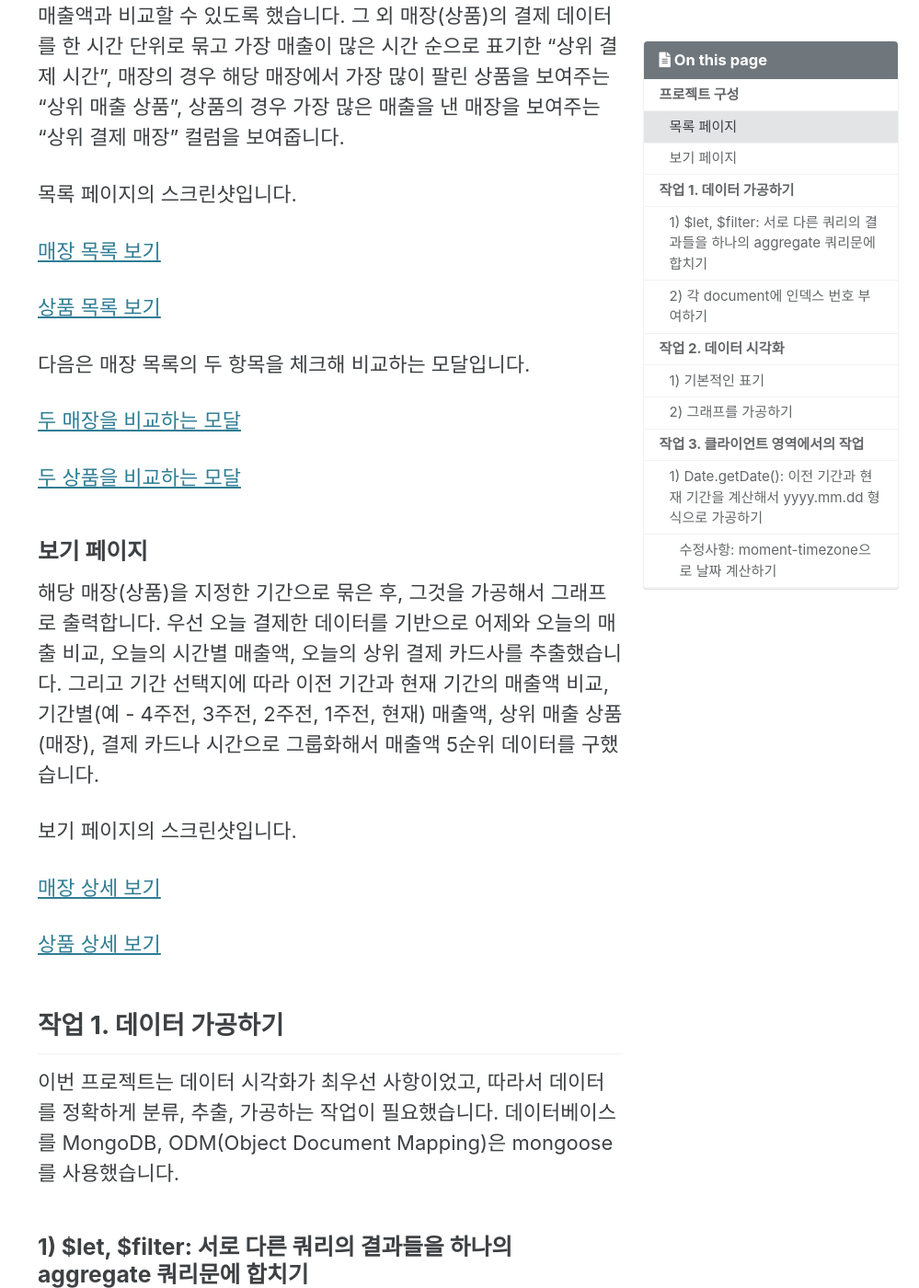
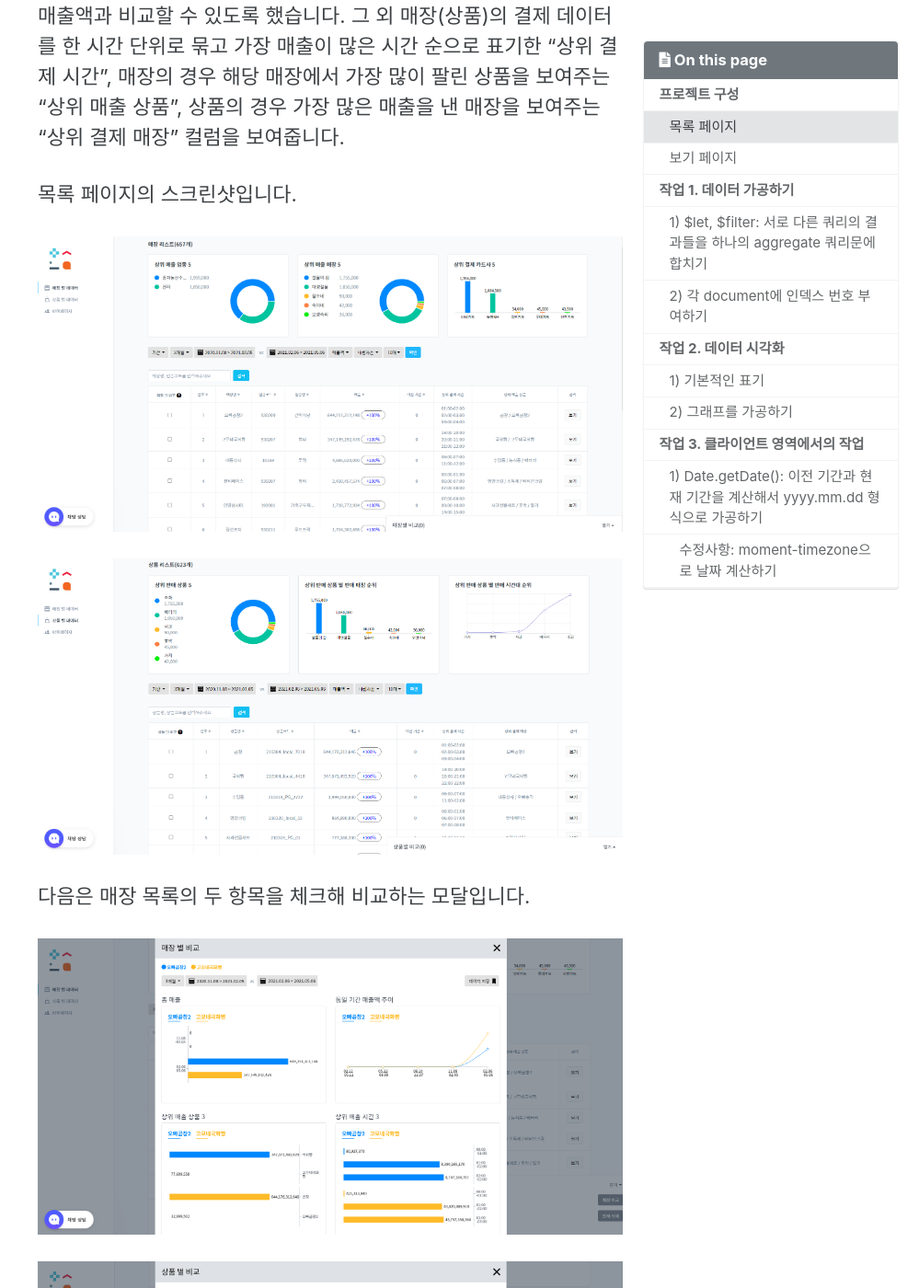
Before and after one commit to chinsanchung/chinsanchung.github.com, a Jekyll site: the page built from _posts/2021-02-16-project-moneybullet.md, in a window 1280 px wide and 1400 px high, scrolled down 1258 px. Shown: the whole window at 92% size, without its empty margins (281-1280 px from the left). Built offline with Jekyll 4.4.1, drawn with Linux system fonts in a browser that asks for light colours; cached includes are drawn as plain includes.

Commit message:
이미지 링크를 gdrive 대신 assets/images 의 이미지로 교체

```diff
--- a/_posts/2021-02-16-project-moneybullet.md
+++ b/_posts/2021-02-16-project-moneybullet.md
@@ -43,15 +43,15 @@ tags:
 
 목록 페이지의 스크린샷입니다.
 
-[매장 목록 보기](https://github.com/chinsanchung/chinsanchung.github.com/blob/master/assets/images/moneybullet-01.PNG?raw=true)
+![매장 목록 보기](https://github.com/chinsanchung/chinsanchung.github.com/blob/master/assets/images/moneybullet-01.PNG?raw=true)
 
-[상품 목록 보기](https://github.com/chinsanchung/chinsanchung.github.com/blob/master/assets/images/moneybullet-02.PNG?raw=true)
+![상품 목록 보기](https://github.com/chinsanchung/chinsanchung.github.com/blob/master/assets/images/moneybullet-02.PNG?raw=true)
 
 다음은 매장 목록의 두 항목을 체크해 비교하는 모달입니다.
 
-[두 매장을 비교하는 모달](https://github.com/chinsanchung/chinsanchung.github.com/blob/master/assets/images/moneybullet-03.PNG?raw=true)
+![두 매장을 비교하는 모달](https://github.com/chinsanchung/chinsanchung.github.com/blob/master/assets/images/moneybullet-03.PNG?raw=true)
 
-[두 상품을 비교하는 모달](https://github.com/chinsanchung/chinsanchung.github.com/blob/master/assets/images/moneybullet-04.PNG?raw=true)
+![두 상품을 비교하는 모달](https://github.com/chinsanchung/chinsanchung.github.com/blob/master/assets/images/moneybullet-04.PNG?raw=true)
 
 ### 보기 페이지
 
@@ -60,9 +60,9 @@ tags:
 
 보기 페이지의 스크린샷입니다.
 
-[매장 상세 보기](https://github.com/chinsanchung/chinsanchung.github.com/blob/master/assets/images/moneybullet-05.PNG?raw=true)
+![매장 상세 보기](https://github.com/chinsanchung/chinsanchung.github.com/blob/master/assets/images/moneybullet-05.PNG?raw=true)
 
-[상품 상세 보기](https://github.com/chinsanchung/chinsanchung.github.com/blob/master/assets/images/moneybullet-06.PNG?raw=true)
+![상품 상세 보기](https://github.com/chinsanchung/chinsanchung.github.com/blob/master/assets/images/moneybullet-06.PNG?raw=true)
 
 ## 작업 1. 데이터 가공하기
 
```
